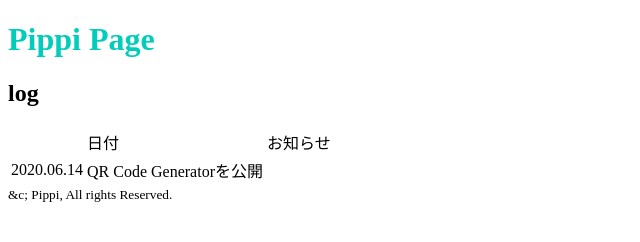
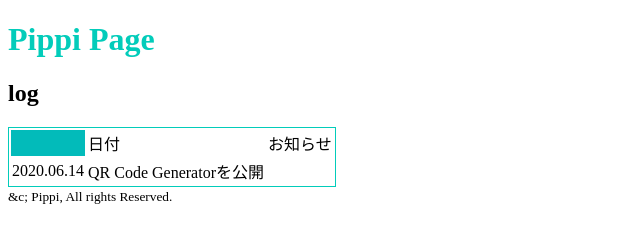
Before and after one commit to pipippi/pipippi.github.io, a plain HTML site: page index.html in a window 1280 px wide. Shown: the whole page, without its empty margins (0-640 px from the left). Drawn offline with Linux system fonts and the light colour scheme.

Commit message:
Update stylesheet.css

```diff
--- a/stylesheet.css
+++ b/stylesheet.css
@@ -1,3 +1,9 @@
 .title {
   color: #02ccba;
 }
+table {
+  border: 1px solid #02ccba;
+}
+table th {
+  background-color: #02bbba;
+}
```
